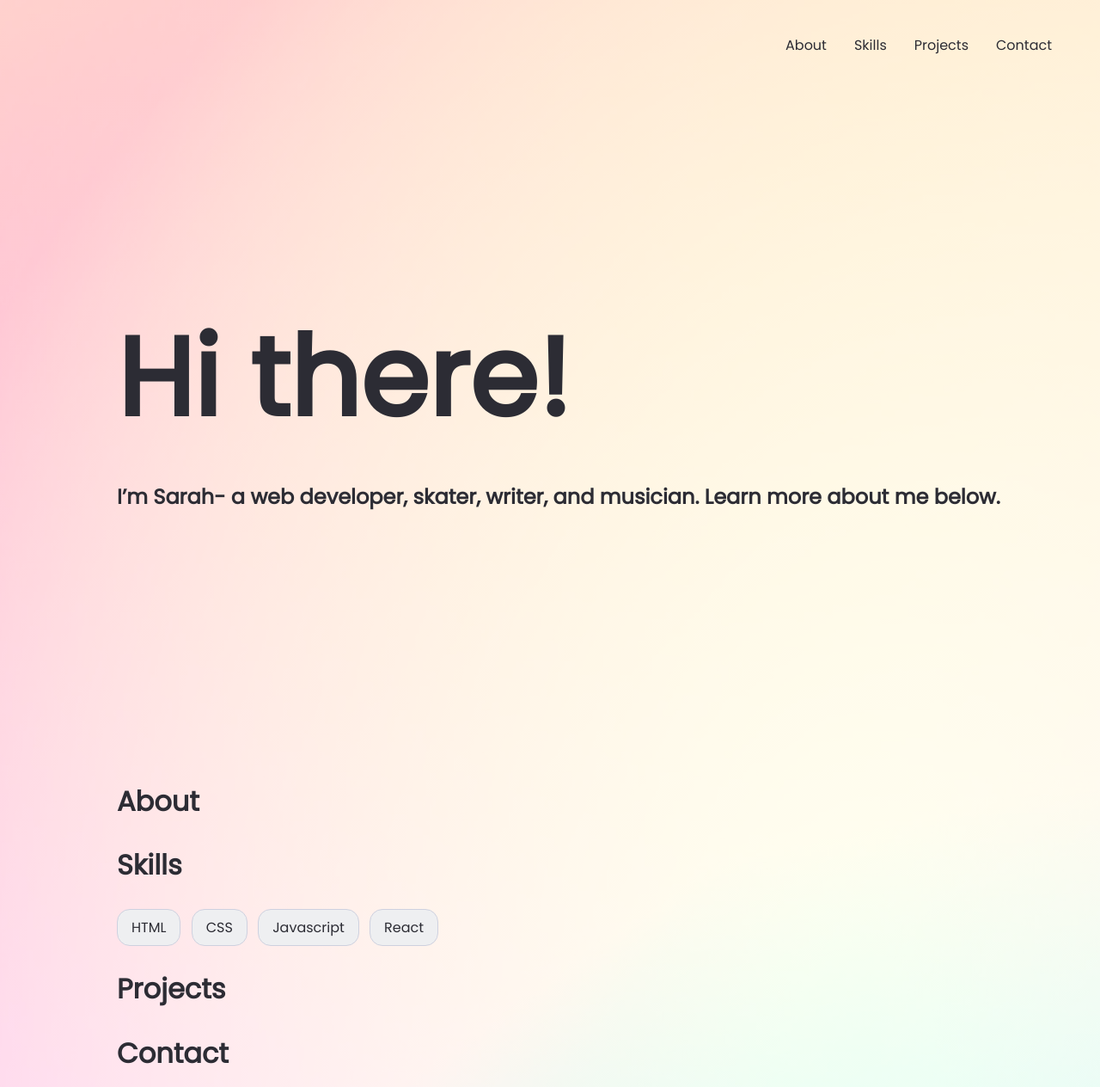
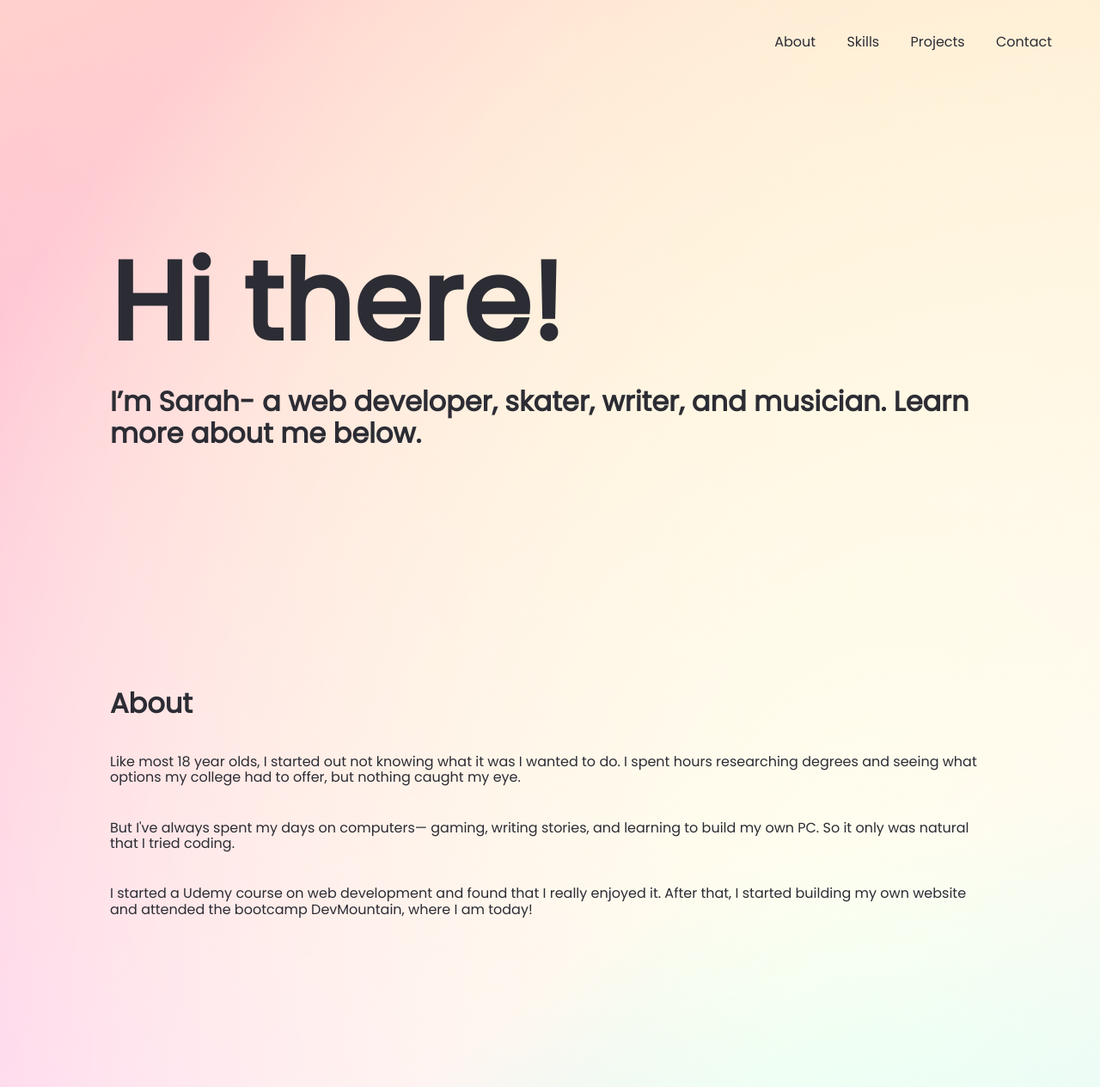
Before and after one commit to sdrew712/dm-portfolio-site, a plain HTML site: page index.html in a window 1280 px wide. Shown: the top 1264 px of the page at 86% size. Drawn offline with nearby package versions, Linux system fonts and the light colour scheme.

Commit message:
added normalize.css, updated styles, added about

```diff
--- a/index.html
+++ b/index.html
@@ -5,26 +5,29 @@
   <meta http-equiv="X-UA-Compatible" content="IE=edge">
   <meta name="viewport" content="width=device-width, initial-scale=1.0">
   <title>Sarah's Portfolio</title>
+  <link rel="stylesheet" href="https://cdnjs.cloudflare.com/ajax/libs/normalize/8.0.1/normalize.min.css" integrity="sha512-NhSC1YmyruXifcj/KFRWoC561YpHpc5Jtzgvbuzx5VozKpWvQ+4nXhPdFgmx8xqexRcpAglTj9sIBWINXa8x5w==" crossorigin="anonymous" referrerpolicy="no-referrer" />
   <link rel="stylesheet" href="./styles.css">
   <link rel="preconnect" href="https://fonts.googleapis.com">
   <link rel="preconnect" href="https://fonts.gstatic.com" crossorigin>
   <link href="https://fonts.googleapis.com/css2?family=Poppins&display=swap" rel="stylesheet">
 </head>
 <body>
-  <nav>
-    <a href="">About</a>
-    <a href="">Skills</a>
-    <a href="">Projects</a>
-    <a href="">Contact</a>
-  </nav>
-
   <div id="header">
+    <nav>
+      <a href="">About</a>
+      <a href="">Skills</a>
+      <a href="">Projects</a>
+      <a href="">Contact</a>
+    </nav>
     <h1>Hi there!</h1>
     <h3>I’m Sarah- a web developer, skater, writer, and musician. Learn more about me below.</h3>
   </div>
 
   <div class="section-container">
     <h2>About</h2>
+    <p>Like most 18 year olds, I started out not knowing what it was I wanted to do. I spent hours researching degrees and seeing what options my college had to offer, but nothing caught my eye.</p>
+    <p>But I've always spent my days on computers— gaming, writing stories, and learning to build my  own PC. So it only was natural that I tried coding.</p>
+    <p>I started a Udemy course on web development and found that I really enjoyed it. After that, I started building my own website and attended the bootcamp DevMountain, where I am today!</p>
   </div>
 
   <div class="section-container">
--- a/styles.css
+++ b/styles.css
@@ -3,14 +3,14 @@ body{
   background-size: cover;
   font-family: 'Poppins', sans-serif;
   color: #2C2C34;
-  padding-left: 8rem;
 }
 
 nav{
-  display: flex;
-  justify-content: end;
-  padding-right: 2rem;
-  padding-top: 1rem;
+  position: absolute;
+  right: 0;
+  top: 0;
+  padding-right: 2.5rem;
+  padding-top: 2.5rem;
 }
 
 a{
@@ -23,14 +23,25 @@ h1{
   font-size: 8rem;
   margin-top: 0;
   margin-bottom: 0;
+  padding-bottom: 1.5rem;
 }
 
 h2{
   font-size: 2rem;
+  margin-top: 0;
+  margin-bottom: 0;
+  padding-bottom: 1.5rem;
 }
 
 h3{
-  font-size: 1.5rem;
+  font-size: 2rem;
+  margin-top: 0;
+  margin-bottom: 0;
+}
+
+p{
+  font-size: 1rem;
+  padding-bottom: 1.5rem;
 }
 
 #header{
@@ -39,14 +50,18 @@ h3{
   justify-content: center;
   align-items: flex-start;
   flex-direction: column;
+  padding-left: 8rem;
+  padding-right: 8rem;
 }
 
 .section-container{
-  /* padding-top: 6rem; */
+  padding-left: 8rem;
+  padding-right: 8rem;
+  padding-bottom: 10rem;
 }
 
 .skill{
-  background-color: #EEEFF1;
+  background-color: white;
   padding: 0.5rem 1rem 0.5rem 1rem;
   display: inline-block;
   border-radius: 15px;
```
